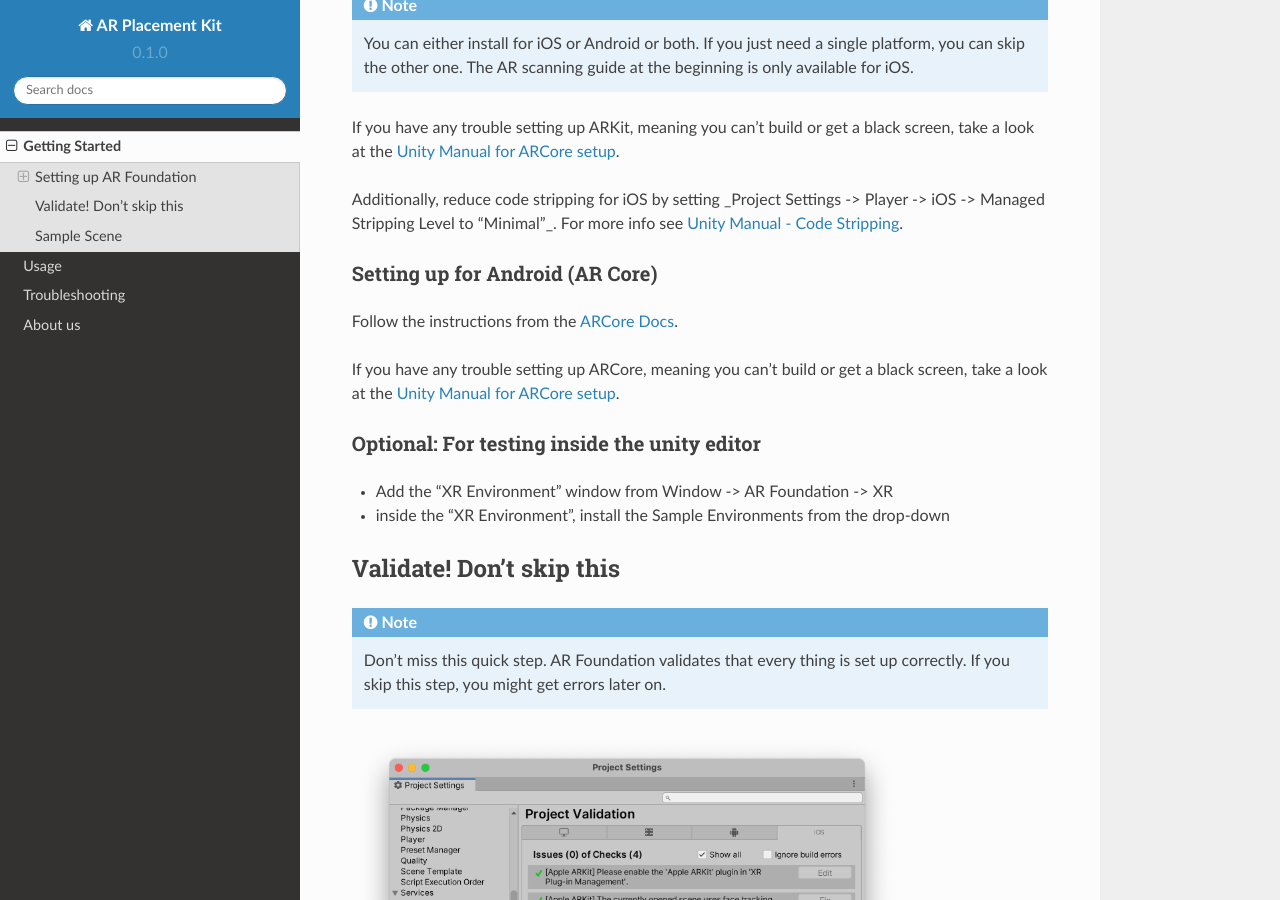
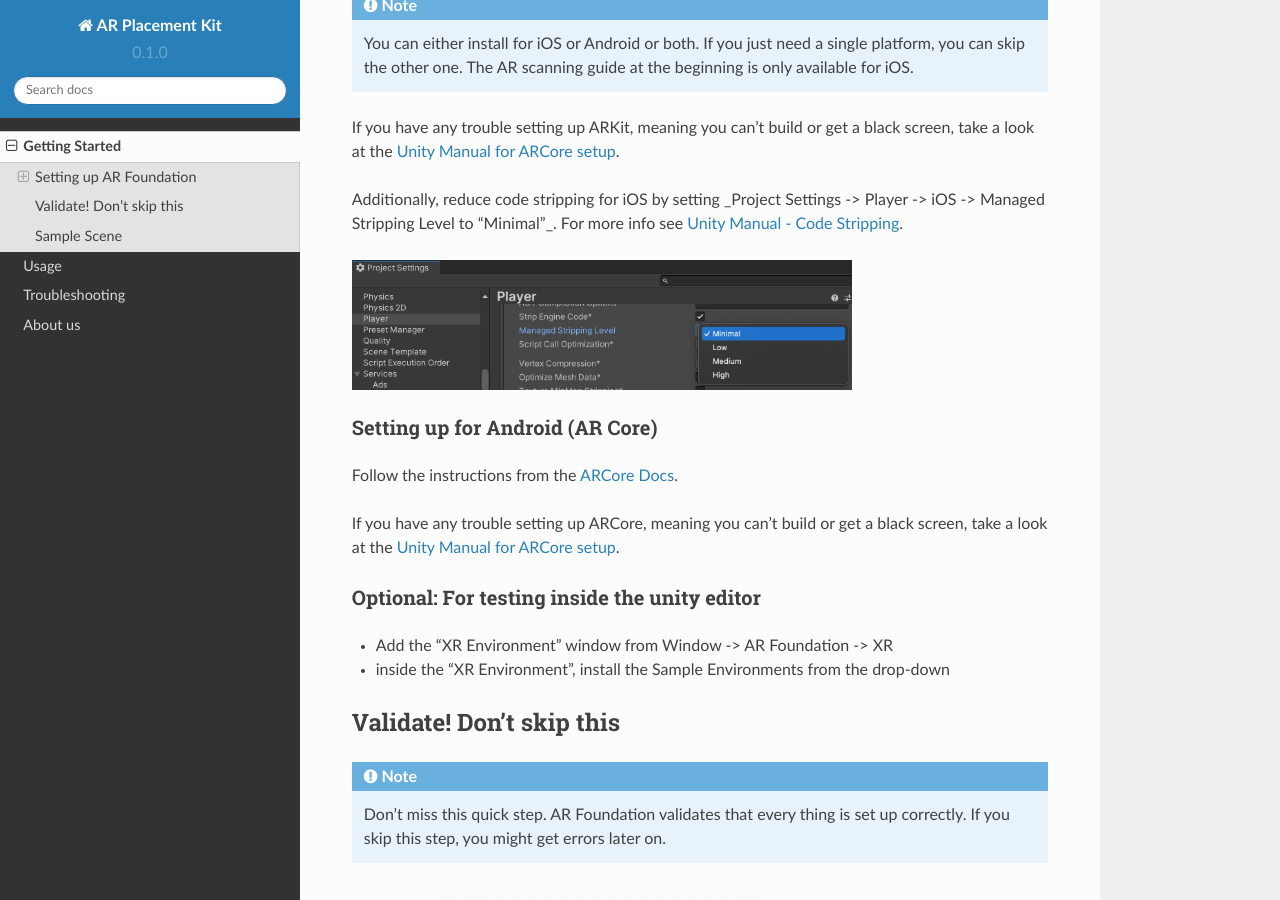
Before and after one commit to Ditached/ARPlacementKit-Docs, a Sphinx documentation site: the page built from docs/source/installation.rst, in a window 1280 px wide and 900 px high, scrolled down 3418 px. Built offline with Sphinx 7.4.7 and the Read the Docs theme 2.0.0, drawn with Linux system fonts in a browser that asks for light colours.

Commit message:
Add image for code stripping example

```diff
--- a/docs/source/installation.rst
+++ b/docs/source/installation.rst
@@ -88,6 +88,9 @@
 
 Additionally, reduce code stripping for iOS by setting _Project Settings -> Player -> iOS -> Managed Stripping Level to "Minimal"_. For more info see `Unity Manual - Code Stripping`_.
 
+.. image:: images/CodeStripping.png
+    :width: 500
+
 Setting up for Android (AR Core)
 ~~~~~~~~~~~~~~~~~~~~~~~~~~~~~~~~~~~~~~~
 Follow the instructions from the `ARCore Docs`_.
```
Also changed, not shown: docs/source/images/CodeStripping.png (added).
